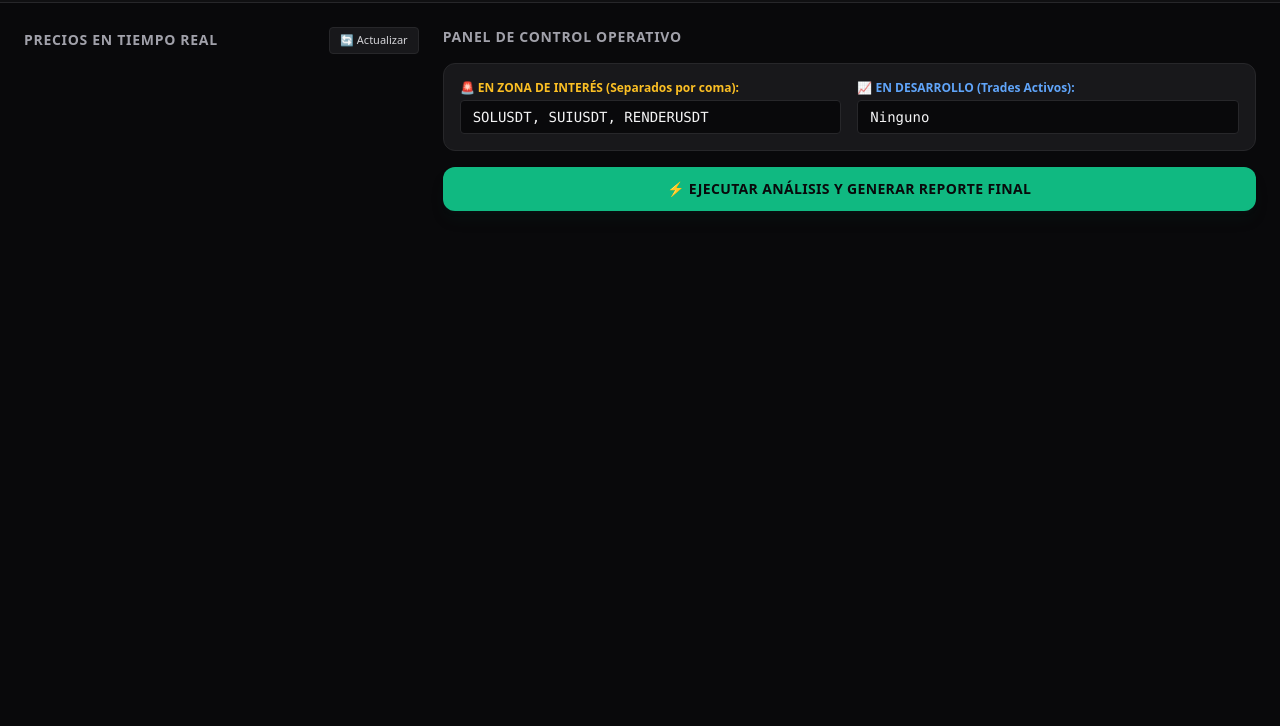
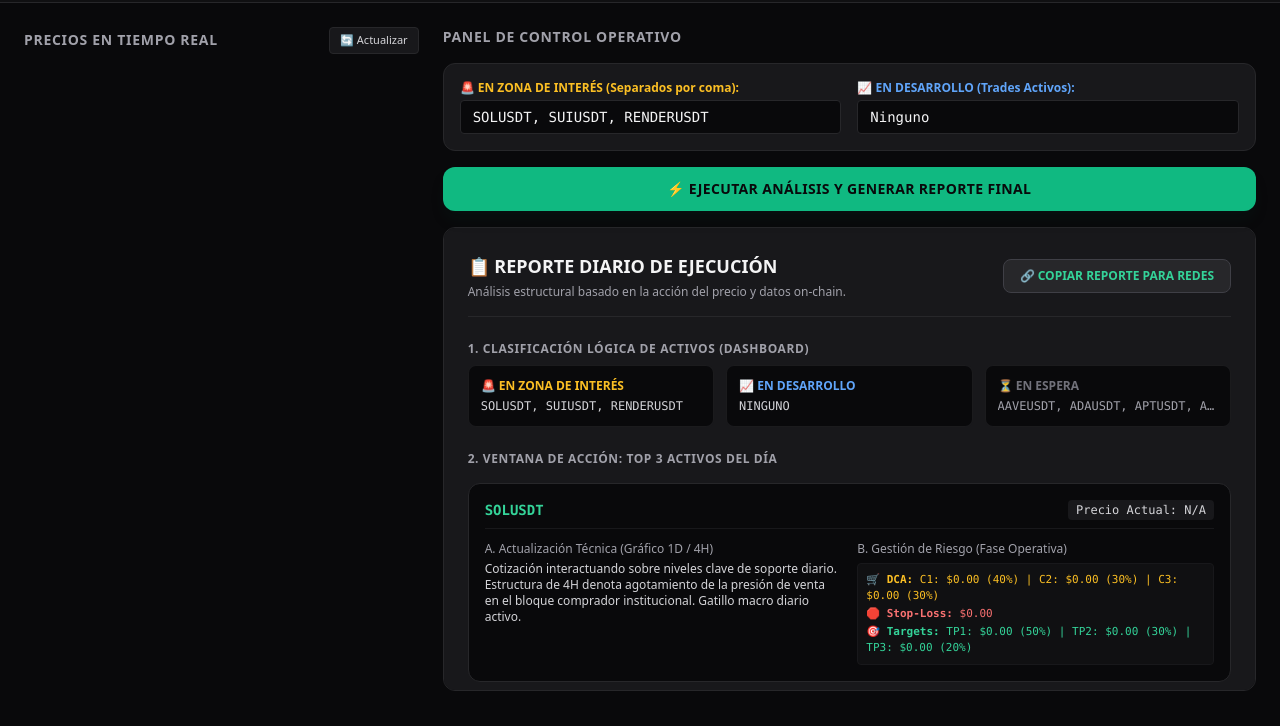
Before and after one commit to donkhali/AFC, a plain HTML site: page index.html in a window 1280 px wide. Both pictures are taken after a click on the button "⚡ EJECUTAR ANÁLISIS Y GENERAR REPORTE FINAL". Shown: the part 74-800 px from the top of the page. Drawn offline with nearby package versions, Linux system fonts and the light colour scheme; no server answers.

Commit message:
Fix comments and improve error handling in index.html

```diff
--- a/index.html
+++ b/index.html
@@ -5,7 +5,7 @@
     <meta name="viewport" content="width=device-width, initial-scale=1.0">
     <title>Dashboard de Ejecución & Análisis Macro</title>
 
-    <!-- CONFIGURACIÓN DE ICONOS CORREGIDA PARA SUBDIRECTORIOS (GITHUB PAGES) -->
+    <!-- CONFIGURACIÓN DE ICONOS PARA SUBDIRECTORIOS (GITHUB PAGES) -->
     <link rel="icon" type="image/png" href="./comercio.png">
     <link rel="apple-touch-icon" href="./comercio.png">
     <meta name="mobile-web-app-capable" content="yes">
@@ -28,7 +28,6 @@
     <!-- TOP BAR -->
     <header class="border-b border-zinc-800 bg-zinc-900/50 backdrop-blur sticky top-0 z-50 px-6 py-4 flex justify-between items-center">
         <div class="flex items-center gap-3">
-            <!-- Ruta corregida para el logo del Header -->
             <img src="./comercio.png" alt="Logo" class="w-7 h-7 object-contain">
             <div>
                 <h1 class="text-xl font-bold tracking-tight text-emerald-400">📊 SISTEMA INTEGRADO DE ANÁLISIS MACRO</h1>
@@ -152,6 +151,7 @@
             }
         }
 
+        // Función corregida y blindada contra errores sintácticos
         function generateReport() {
             const container = document.getElementById('report-output');
             const zonaInput = document.getElementById('input-zona').value.toUpperCase();
@@ -161,8 +161,9 @@
             container.innerHTML = '';
             container.classList.remove('hidden');
 
-            textReportForSharing = `📋 REPORTE DIARIO DE EJECUCIÓN (${fechaHoy})\n`;[cite: 6]
-            textReportForSharing += `Fondo de Cobertura Cripto • Estrategia Macro 90D\n\n`;[cite: 6]
+            // Construcción del reporte de texto plano para compartir
+            textReportForSharing = `📋 REPORTE DIARIO DE EJECUCIÓN (${fechaHoy})\n`; //[cite: 6]
+            textReportForSharing += `Fondo de Cobertura Cripto • Estrategia Macro 90D\n\n`; //[cite: 6]
 
             const headerHTML = `
                 <div class="border-b border-zinc-800 pb-4 flex flex-col sm:flex-row justify-between items-start sm:items-center gap-4">
@@ -178,9 +179,9 @@
 
             const waitingList = pares.filter(p => !zonaInput.includes(p) && !desarrolloInput.includes(p)).join(', ');
 
-            textReportForSharing += `1. CLASIFICACIÓN LÓGICA DE ACTIVOS:\n`;[cite: 6]
-            textReportForSharing += `🚨 EN ZONA DE INTERÉS: ${zonaInput || 'Ninguno'}\n`;[cite: 6]
-            textReportForSharing += `📈 EN DESARROLLO: ${desarrolloInput || 'Ninguno'}\n\n`;[cite: 6]
+            textReportForSharing += `1. CLASIFICACIÓN LÓGICA DE ACTIVOS:\n`; //[cite: 6]
+            textReportForSharing += `🚨 EN ZONA DE INTERÉS: ${zonaInput || 'Ninguno'}\n`; //[cite: 6]
+            textReportForSharing += `📈 EN DESARROLLO: ${desarrolloInput || 'Ninguno'}\n\n`; //[cite: 6]
 
             const dashboardHTML = `
                 <div class="space-y-2">
@@ -205,12 +206,14 @@
             let topActivosHTML = `<div class="space-y-4">
                 <h3 class="text-xs font-bold text-zinc-400 uppercase tracking-wider">2. Ventana de Acción: Top 3 Activos del Día</h3>`;
 
-            textReportForSharing += `2. VENTANA DE ACCIÓN (TOP 3 ACTIVOS):\n`;[cite: 6]
+            textReportForSharing += `2. VENTANA DE ACCIÓN (TOP 3 ACTIVOS):\n`; //[cite: 6]
 
             const top3 = ["SOLUSDT", "SUIUSDT", "RENDERUSDT"];
 
             top3.forEach(activo => {
-                const precioBase = marketPrices[activo] || 0;
+                const rawPrice = marketPrices[activo];
+                // Blindaje contra variables no numéricas o "N/A"
+                const precioBase = (rawPrice && rawPrice !== "N/A") ? parseFloat(rawPrice) : 0;
                 let precioStr = precioBase ? `$${precioBase.toFixed(2)}` : "N/A";
 
                 let c1 = precioBase * 0.985;
@@ -221,11 +224,11 @@
                 let tp2 = precioBase * 1.32;
                 let tp3 = precioBase * 1.55;
 
-                textReportForSharing += `📊 ${activo} (Precio: ${precioStr})\n`;[cite: 6]
-                textReportForSharing += `• A. Técnico: Rebotando en soportes institucionales clave de 1D. Agotamiento vendedor activo en 4H.\n`;[cite: 6]
-                textReportForSharing += `• 🛒 DCA: C1: $${c1.toFixed(2)} (40%) | C2: $${c2.toFixed(2)} (30%) | C3: $${c3.toFixed(2)} (30%)\n`;[cite: 6]
-                textReportForSharing += `• 🛑 Stop-Loss: $${sl.toFixed(2)}\n`;[cite: 6]
-                textReportForSharing += `• 🎯 Targets: TP1: $${tp1.toFixed(2)} | TP2: $${tp2.toFixed(2)} | TP3: $${tp3.toFixed(2)}\n\n`;[cite: 6]
+                textReportForSharing += `📊 ${activo} (Precio: ${precioStr})\n`; //[cite: 6]
+                textReportForSharing += `• A. Técnico: Rebotando en soportes institucionales clave de 1D. Agotamiento vendedor activo en 4H.\n`; //[cite: 6]
+                textReportForSharing += `• 🛒 DCA: C1: $${c1.toFixed(2)} (40%) | C2: $${c2.toFixed(2)} (30%) | C3: $${c3.toFixed(2)} (30%)\n`; //[cite: 6]
+                textReportForSharing += `• 🛑 Stop-Loss: $${sl.toFixed(2)}\n`; //[cite: 6]
+                textReportForSharing += `• 🎯 Targets: TP1: $${tp1.toFixed(2)} | TP2: $${tp2.toFixed(2)} | TP3: $${tp3.toFixed(2)}\n\n`; //[cite: 6]
 
                 topActivosHTML += `
                     <div class="bg-zinc-950 p-4 rounded-xl border border-zinc-800 space-y-3">
@@ -254,12 +257,12 @@
 
             const btcPrecio = marketPrices["BTCUSDT"] ? `$${marketPrices["BTCUSDT"].toLocaleString()}` : "$59,150";
 
-            textReportForSharing += `3. PROYECCIÓN Y ESCENARIOS:\n`;[cite: 6]
-            textReportForSharing += `• Escenario Base (75%): Consolidación y rebote técnico diario hacia TP1 en las próximas 48-72h.\n`;[cite: 6]
-            textReportForSharing += `• Escenario Alternativo (25%): Pérdida del pivote macro en BTC (${btcPrecio}) invalida el análisis.\n\n`;[cite: 6]
-            textReportForSharing += `4. ADVERTENCIAS:\nAlta selectividad de liquidez. Se prioriza estrictamente la acción del precio real sobre indicadores retrasados.\n\n`;[cite: 6]
-            textReportForSharing += `⚠️ Descargo de responsabilidad: Este análisis es una opinión personal basada en datos gráficos, no constituye una recomendación de inversión.\n\n`;[cite: 6]
-            textReportForSharing += `👍 si mi contenido te es útil dale manito arriba y ayúdame a seguir analizando para ti.`;[cite: 6]
+            textReportForSharing += `3. PROYECCIÓN Y ESCENARIOS:\n`; //[cite: 6]
+            textReportForSharing += `• Escenario Base (75%): Consolidación y rebote técnico diario hacia TP1 en las próximas 48-72h.\n`; //[cite: 6]
+            textReportForSharing += `• Escenario Alternativo (25%): Pérdida del pivote macro en BTC (${btcPrecio}) invalida el análisis.\n\n`; //[cite: 6]
+            textReportForSharing += `4. ADVERTENCIAS:\nAlta selectividad de liquidez. Se prioriza estrictamente la acción del precio real sobre indicadores retrasados.\n\n`; //[cite: 6]
+            textReportForSharing += `⚠️ Descargo de responsabilidad: Este análisis es una opinión personal basada en datos gráficos, no constituye una recomendación de inversión.\n\n`; //[cite: 6]
+            textReportForSharing += `👍 si mi contenido te es útil dale manito arriba y ayúdame a seguir analizando para ti.`; //[cite: 6]
 
             const escenariosHTML = `
                 <div class="grid grid-cols-1 md:grid-cols-2 gap-4 text-xs">
@@ -278,7 +281,7 @@
             const footerHTML = `
                 <div class="border-t border-zinc-800 pt-4 text-[11px] text-zinc-500 space-y-3">
                     <p class="leading-relaxed"><span class="font-semibold text-zinc-400 block mb-0.5">⚠️ Descargo de responsabilidad</span>
-                    Este análisis refleja únicamente mi punto de vista personal basado en la información gráfica proporcionada. No constituye una recomendación de inversión. El mercado de las criptomonedas es altamente volátil y cualquier operation conlleva riesgos significativos. Se recomienda realizar su propio análisis y gestión de riesgo antes de tomar decisiones financieras.</p>
+                    Este análisis refleja únicamente mi punto de vista personal basado en la información gráfica proporcionada. No constituye una recomendación de inversión. El mercado de las criptomonedas es altamente volátil y cualquier operación conlleva riesgos significativos. Se recomienda realizar su propio análisis y gestión de riesgo antes de tomar decisiones financieras.</p>
                     <p class="text-center font-semibold text-emerald-400/80 border-t border-zinc-900 pt-2 text-xs">si mi contenido te es útil dale manito arriba y ayúdame a seguir analizando para ti.</p>
                 </div>
             `;
```
